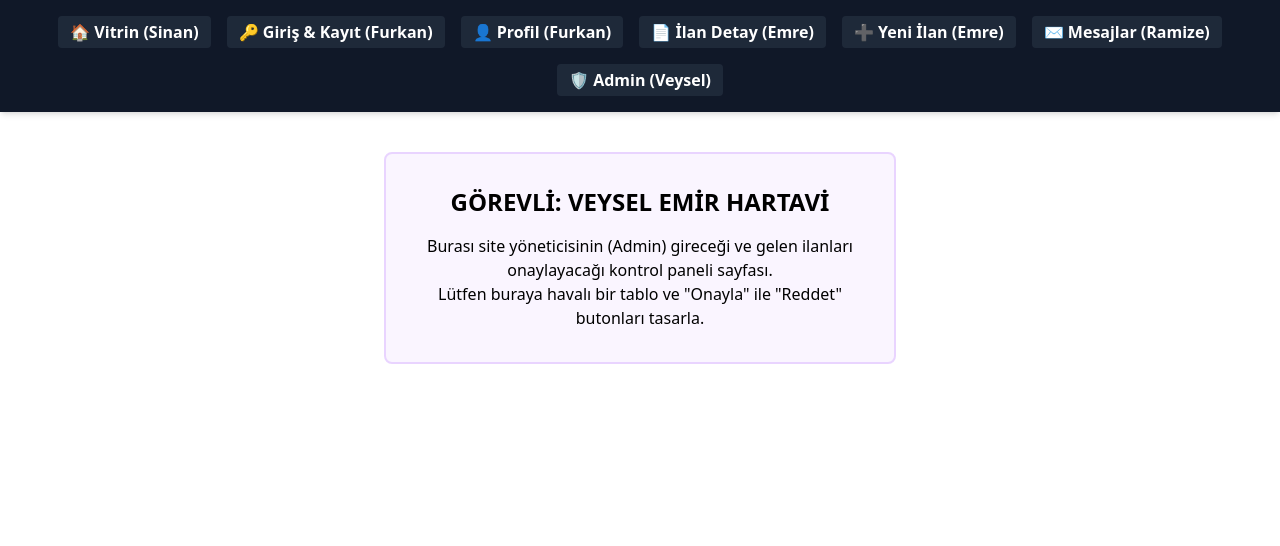
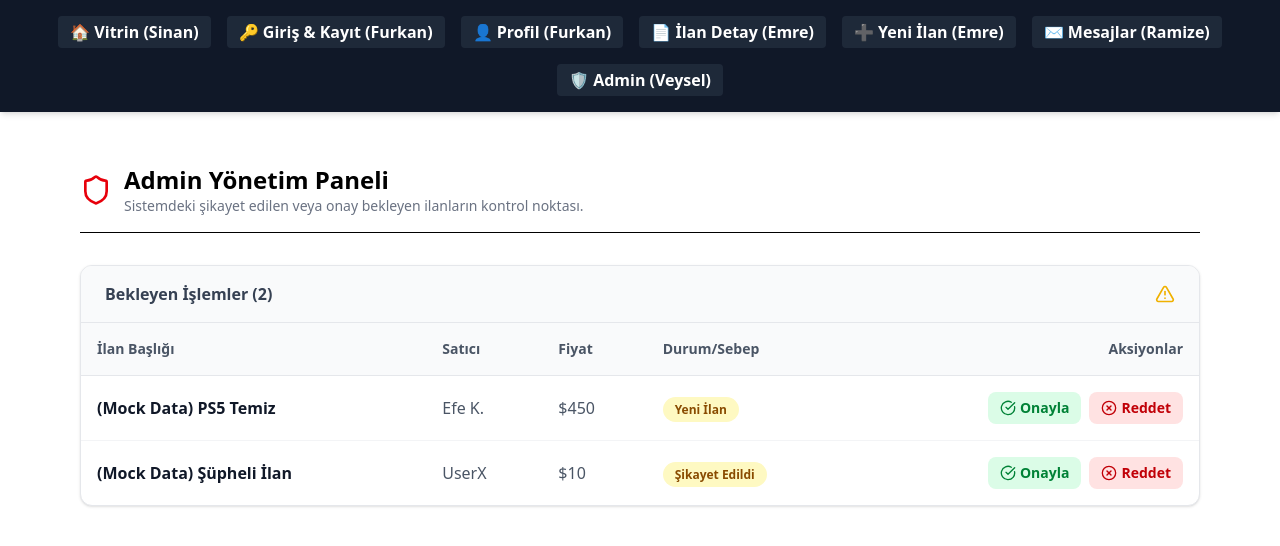
Before and after one commit to EmreTspnr/Sekondy, a React (Vite) app in the folder frontend/: page /admin in a window 1280 px wide. Shown: the top 546 px of the page. Built offline with nearby package versions, Linux system fonts and the light colour scheme; no server answers.

Commit message:
1.0.5.8
Gerekli düzenlemeler yapıldı.

```diff
--- a/frontend/src/pages/AdminDashboard.tsx
+++ b/frontend/src/pages/AdminDashboard.tsx
@@ -1,41 +1,110 @@
 import React, { useState, useEffect } from 'react';
+import { Shield, CheckCircle, XCircle, AlertTriangle } from 'lucide-react';
 import api from '../services/api';
 
-
 export default function AdminDashboard() {
-  const [pendingAds, setPendingAds] = useState([]);
+    const [pendingAds, setPendingAds] = useState<any[]>([]);
 
     useEffect(() => {
         const fetchPending = async () => {
             try {
                 const response = await api.get('/admin/ads/pending');
                 setPendingAds(response.data);
-      } catch (error) { }
+            } catch (error) {
+                // Mock data
+                setPendingAds([
+                    { id: 101, title: '(Mock Data) PS5 Temiz', seller: 'Efe K.', price: '$450', reason: 'Yeni İlan' },
+                    { id: 102, title: '(Mock Data) Şüpheli İlan', seller: 'UserX', price: '$10', reason: 'Şikayet Edildi' },
+                ]);
+            }
         };
         fetchPending();
     }, []);
 
-  // İlan Onaylama Metodu
-  const handleApprove = async (adId) => {
+    const handleApprove = async (id: number) => {
         try {
-      await api.put(`/admin/ads/${adId}/approve`);
-      alert("İlan onaylandı!");
-    } catch (error) { }
+            await api.put(`/admin/ads/${id}/approve`);
+            setPendingAds(pendingAds.filter(ad => ad.id !== id));
+            alert('İlan Onaylandı!');
+        } catch {
+            setPendingAds(pendingAds.filter(ad => ad.id !== id));
+            alert('İlan Onaylandı! (Demo)');
+        }
     };
 
-  // İlan Silme Metodu
-  const handleDeleteAd = async (adId) => {
+    const handleReject = async (id: number) => {
         try {
-      await api.delete(`/admin/ads/${adId}`);
-      alert("Uygunsuz İlan tamamen silindi!");
-    } catch (error) { }
+            await api.delete(`/admin/ads/${id}`);
+            setPendingAds(pendingAds.filter(ad => ad.id !== id));
+            alert('İlan Reddedildi ve Silindi!');
+        } catch {
+            setPendingAds(pendingAds.filter(ad => ad.id !== id));
+            alert('İlan Reddedildi! (Demo)');
+        }
     };
 
     return (
-    <div className="p-8 text-center bg-purple-50 border-2 border-purple-200 mt-10 max-w-lg mx-auto rounded-lg">
-      <h1 className="text-2xl font-bold mb-4">GÖREVLİ: VEYSEL EMİR HARTAVİ</h1>
-      <p>Burası site yöneticisinin (Admin) gireceği ve gelen ilanları onaylayacağı kontrol paneli sayfası.</p>
-      <p>Lütfen buraya havalı bir tablo ve "Onayla" ile "Reddet" butonları tasarla.</p>
+        <main className="max-w-6xl mx-auto px-4 py-8 w-full mt-5">
+            <div className="flex items-center gap-3 mb-8 border-b pb-4">
+                <Shield className="w-8 h-8 text-red-600" />
+                <div>
+                    <h1 className="text-2xl font-bold text-black">Admin Yönetim Paneli</h1>
+                    <p className="text-sm text-gray-500">Sistemdeki şikayet edilen veya onay bekleyen ilanların kontrol noktası.</p>
                 </div>
+            </div>
+
+            <div className="bg-white rounded-xl shadow border border-gray-200 overflow-hidden">
+                <div className="bg-gray-50 px-6 py-4 border-b border-gray-200 font-bold text-gray-700 flex items-center justify-between">
+                    <span>Bekleyen İşlemler ({pendingAds.length})</span>
+                    <AlertTriangle className="w-5 h-5 text-yellow-500" />
+                </div>
+
+                {pendingAds.length === 0 ? (
+                    <div className="p-12 text-center text-gray-500">
+                        Bekleyen hiçbir ilan/şikayet bulunmuyor.
+                    </div>
+                ) : (
+                    <table className="w-full text-left border-collapse">
+                        <thead>
+                        <tr className="bg-gray-50 border-b border-gray-200 text-sm">
+                            <th className="p-4 font-semibold text-gray-600">İlan Başlığı</th>
+                            <th className="p-4 font-semibold text-gray-600">Satıcı</th>
+                            <th className="p-4 font-semibold text-gray-600">Fiyat</th>
+                            <th className="p-4 font-semibold text-gray-600">Durum/Sebep</th>
+                            <th className="p-4 font-semibold text-gray-600 text-right">Aksiyonlar</th>
+                        </tr>
+                        </thead>
+                        <tbody className="divide-y divide-gray-100">
+                        {pendingAds.map(ad => (
+                            <tr key={ad.id} className="hover:bg-gray-50 transition-colors">
+                                <td className="p-4 font-bold text-gray-900">{ad.title}</td>
+                                <td className="p-4 text-gray-600">{ad.seller}</td>
+                                <td className="p-4 text-gray-600">{ad.price}</td>
+                                <td className="p-4">
+                    <span className="px-3 py-1 bg-yellow-100 text-yellow-800 rounded-full text-xs font-bold">
+                      {ad.reason}
+                    </span>
+                                </td>
+                                <td className="p-4 flex gap-2 justify-end">
+                                    <button
+                                        onClick={() => handleApprove(ad.id)}
+                                        className="flex items-center gap-1 bg-green-100 text-green-700 px-3 py-1.5 rounded-lg hover:bg-green-200 font-bold text-sm transition-colors"
+                                    >
+                                        <CheckCircle className="w-4 h-4" /> Onayla
+                                    </button>
+                                    <button
+                                        onClick={() => handleReject(ad.id)}
+                                        className="flex items-center gap-1 bg-red-100 text-red-700 px-3 py-1.5 rounded-lg hover:bg-red-200 font-bold text-sm transition-colors"
+                                    >
+                                        <XCircle className="w-4 h-4" /> Reddet
+                                    </button>
+                                </td>
+                            </tr>
+                        ))}
+                        </tbody>
+                    </table>
+                )}
+            </div>
+        </main>
     );
 }
```
Lines whose indentation alone changed are shown as unchanged.
